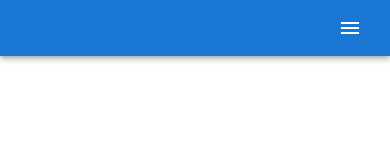
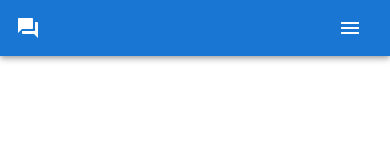
Before and after one commit to yongkheehou/cvwo-assignment-repo, a React (Create React App) app in the folder frontend/: page /login in a window 390 px wide. Shown: the top 160 px of the page. Built offline with nearby package versions, Linux system fonts and the light colour scheme.

Commit message:
edit mobile view for navbar

```diff
--- a/frontend/src/components/navBar/NavBar.tsx
+++ b/frontend/src/components/navBar/NavBar.tsx
@@ -63,7 +63,7 @@ export default function NavBar() {
       <Container maxWidth="xl">
         <Toolbar disableGutters sx={{ justifyContent: 'space-between' }}>
           <Box sx={{ display: 'flex', alignItems: 'center' }}>
-            <ForumIcon sx={{ display: { xs: 'none', md: 'flex' }, mr: 1 }} />
+            <ForumIcon sx={{ mr: 1 }} />
             <Typography
               variant="h6"
               noWrap
```
